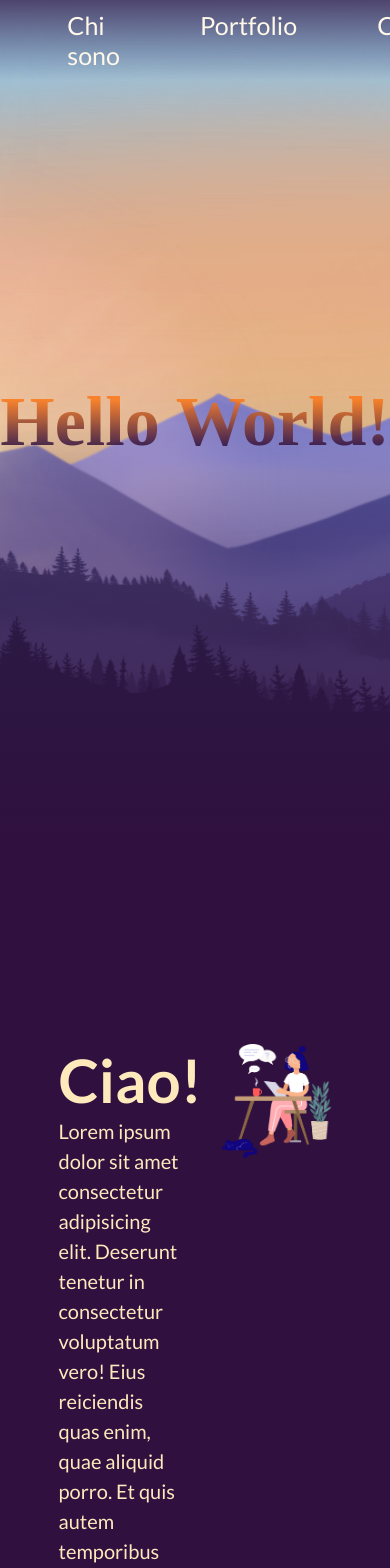
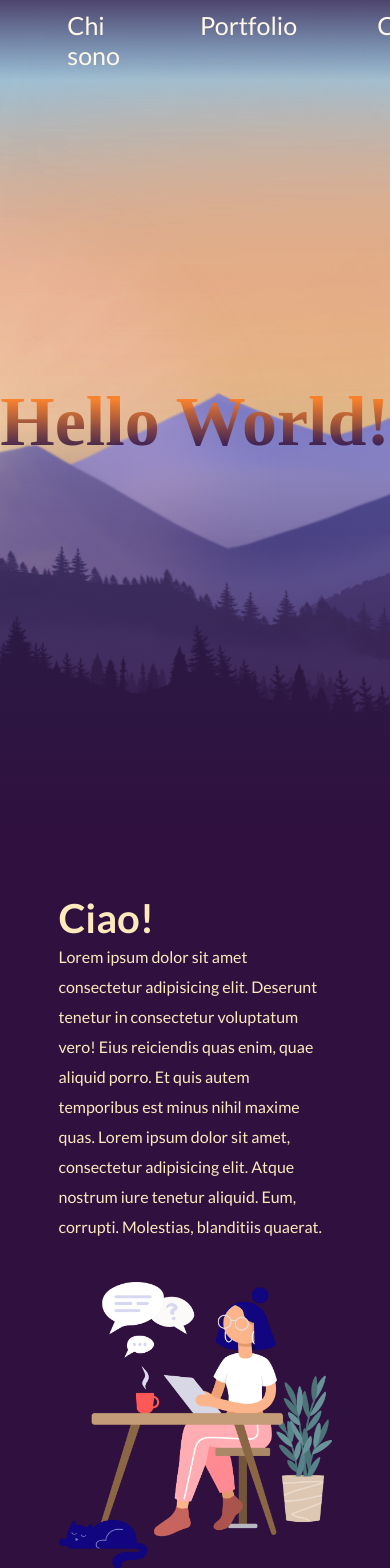
Before and after one commit to mariklim/portfolio, a Vue app: page / in a window 390 px wide. Shown: the top 1568 px of the page. Built offline with nearby package versions, Linux system fonts and the light colour scheme; a web font is replaced by a local one.

Commit message:
add responsive for home component

```diff
--- a/src/components/Hero.vue
+++ b/src/components/Hero.vue
@@ -22,7 +22,7 @@ export default {
 <style lang="scss" scoped>
 body {
   background: #30103f;
-  min-height: 93.75rem;
+
 }
 
 section {
@@ -33,7 +33,7 @@ section {
   display: flex;
   justify-content: center;
   align-items: center;
-  margin-bottom: 6.25rem;
+  // margin-bottom: 6.25rem;
   img {
     position: absolute;
     top: 0;
--- a/src/pages/Home.vue
+++ b/src/pages/Home.vue
@@ -31,9 +31,9 @@ export default {
 </script>
 
 <style lang="scss" scoped>
-.container{
+.container {
   display: flex;
-  padding: 6.25rem 0;
+  padding: 3.125rem 0;
   width: 70%;
   margin: auto;
 
@@ -59,11 +59,26 @@ export default {
   }
 }
 
-// .girl-img{
-// min-width: 25rem;
-
-//   img{
-//     width: 100%;
-//   }
-// }
+@media screen and (max-width: 810px) {
+  .container {
+    flex-direction: column;
+    .col-left,
+    .col-right {
+      width: 100%;
+    }
+  .col-left {
+    padding-right: 0;
+    margin-bottom: 2.5rem;
+    h1 {
+      font-size: 2.5rem;
+    }
+    p {
+      font-size: 1rem;
+    }
+  }
+  .col-right{
+    height: 18.75rem
+  }
+  }
+}
 </style>
```
